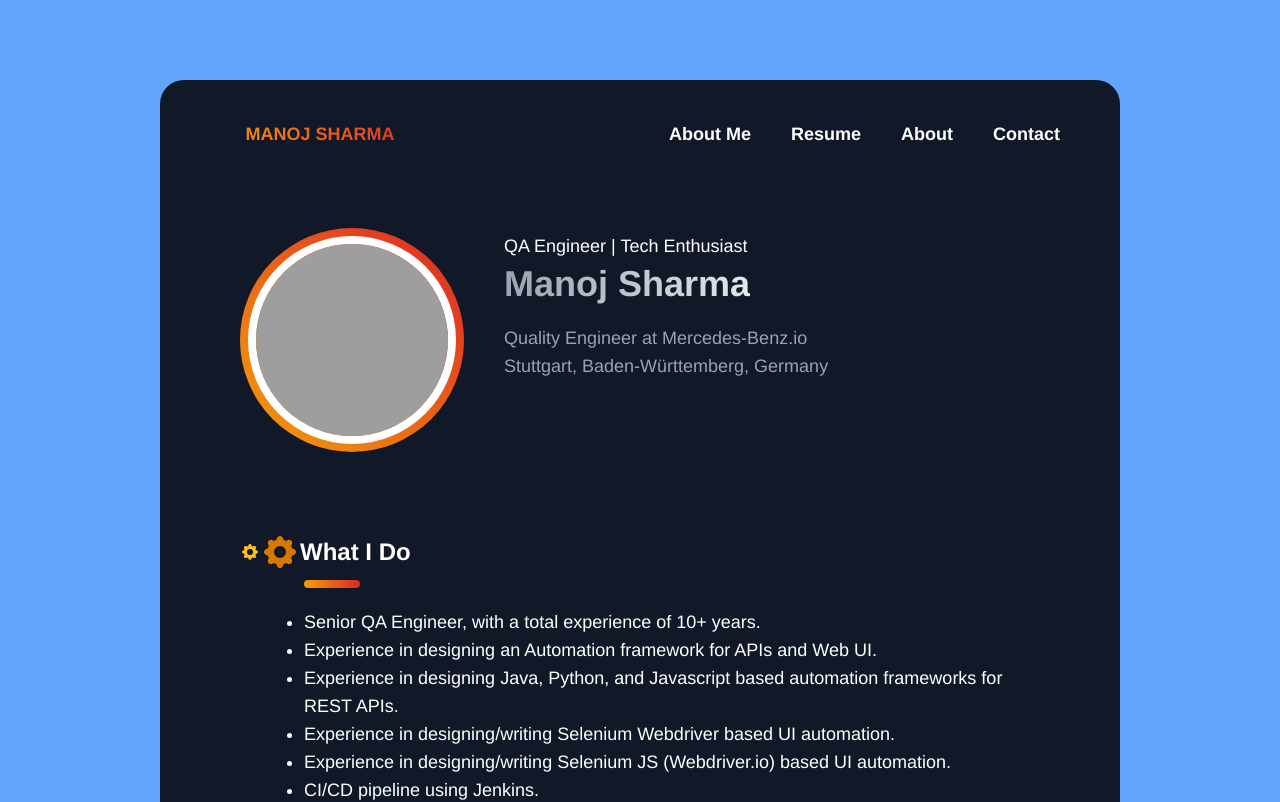
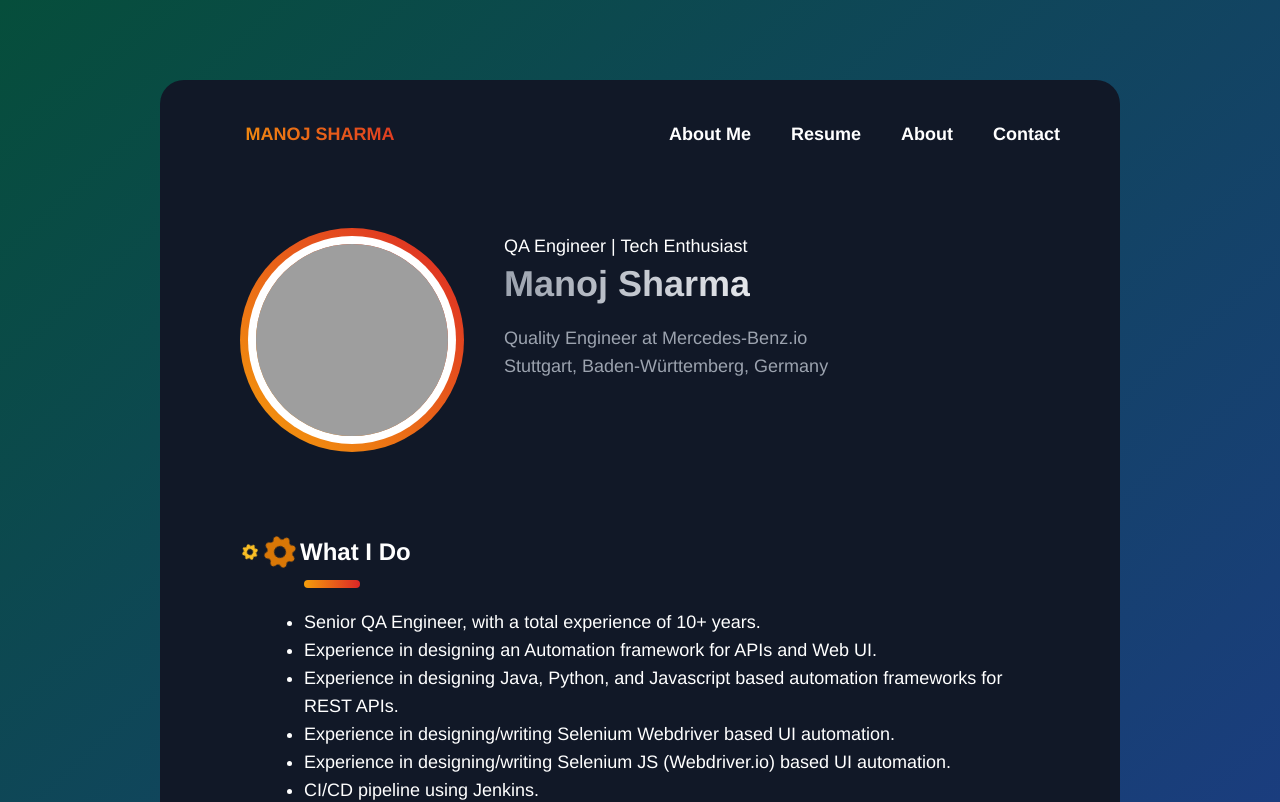
Before and after one commit to manojsharmatestla/my-profile, a Vue app: page / in a window 1280 px wide. Shown: the top 802 px of the page. Built offline with nearby package versions, Linux system fonts and the light colour scheme; grey boxes are pictures that could not be loaded.

Commit message:
animations

```diff
--- a/src/App.vue
+++ b/src/App.vue
@@ -1,5 +1,7 @@
 <template>
-  <div class="justify-center flex bg-blue-400 h-full box-content">
+  <div
+    class="justify-center flex h-full box-content bg-transparent bg-gradient-to-tl from-blue-900 to-green-900"
+  >
     <div class="text-4xl flex-col w-3/4 py-20 justify-center">
       <div class="bg-gray-900 rounded-3xl pt-10">
         <nav class="px-10 pb-20">
@@ -8,15 +10,31 @@
               <p
                 class="justify-items-start mx-0 w-60 font-bold text-2x uppercase bg-clip-text text-transparent bg-gradient-to-l from-red-600 to-yellow-500 "
               >
-                Manoj  Sharma
+                Manoj Sharma
               </p>
             </div>
             <div class="flex-col">
               <ul class="flex justify-items-end text-white">
-                <router-link to="/"><li class="px-5 transition ease-out duration-500 transform hover:text-yellow-300 hover:underline font-bold hover:scale-105">About Me</li></router-link>
-                <router-link to="/resume" class="px-5 transition ease-out duration-500 transform hover:text-yellow-300 hover:underline font-bold hover:scale-105">Resume</router-link>
-                <li class="px-5 transition ease-out duration-500 transform hover:text-yellow-300 hover:underline font-bold hover:scale-105">About</li>
-                <li class="px-5 transition ease-out duration-500 transform hover:text-yellow-300 hover:underline font-bold hover:scale-105">Contact</li>
+                <router-link
+                  to="/"
+                  class="px-5 transition ease-out duration-500 transform hover:text-yellow-300 font-bold hover:scale-105 active:text-yellow-300 focus:text-yellow-300"
+                  >About Me</router-link
+                >
+                <router-link
+                  to="/resume"
+                  class="px-5 transition ease-out duration-500 transform hover:text-yellow-300 font-bold hover:scale-105 focus:text-yellow-300"
+                  >Resume</router-link
+                >
+                <li
+                  class="px-5 transition ease-out duration-500 transform hover:text-yellow-300  font-bold hover:scale-105 focus:text-yellow-300"
+                >
+                  About
+                </li>
+                <li
+                  class="px-5 transition ease-out duration-500 transform hover:text-yellow-300  font-bold hover:scale- focus:text-yellow-300"
+                >
+                  Contact
+                </li>
               </ul>
             </div>
           </div>
@@ -27,7 +45,12 @@
         >
           <div class="flex flex-row">
             <div class="flex flex-row flex-1">
-              <p class="mr-5">LinkedIn</p>
+              <a
+                class="mr-5"
+                href="https://www.linkedin.com/in/manoj-s-a0184117/"
+                target="_blank"
+                >LinkedIn</a
+              >
               <p>twitter</p>
             </div>
             <div>
--- a/tailwind.config.js
+++ b/tailwind.config.js
@@ -2,10 +2,16 @@ module.exports = {
   purge: ["./index.html", "./src/**/*.{vue,js,ts,jsx,tsx}"],
   darkMode: false, // or 'media' or 'class'
   theme: {
-    extend: {},
+    extend: {
+      animation: {
+        spin: "spin 6s linear infinite",
+      },
+    },
   },
   variants: {
-    extend: {},
+    extend: {
+      animation: ["responsive", "motion-safe", "motion-reduce"],
+    },
   },
   plugins: [],
 };
```
